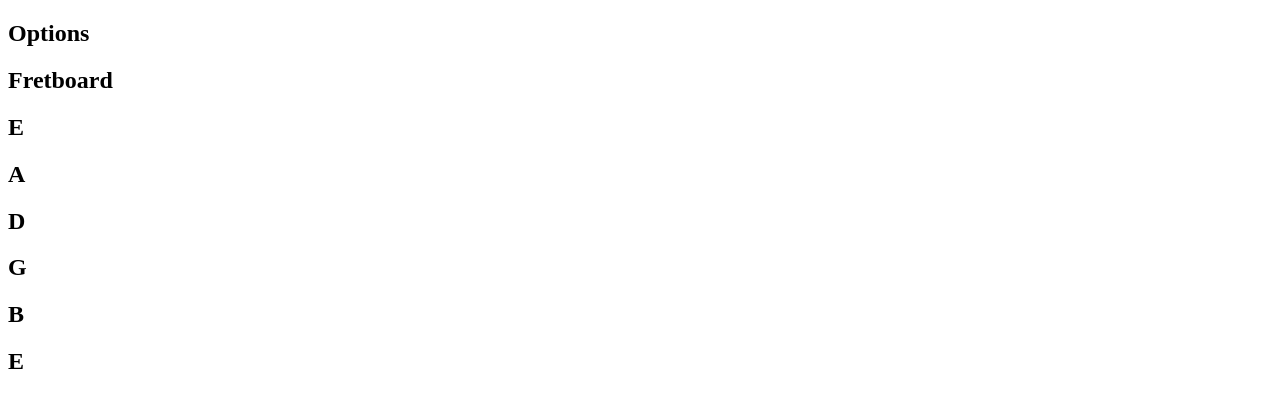
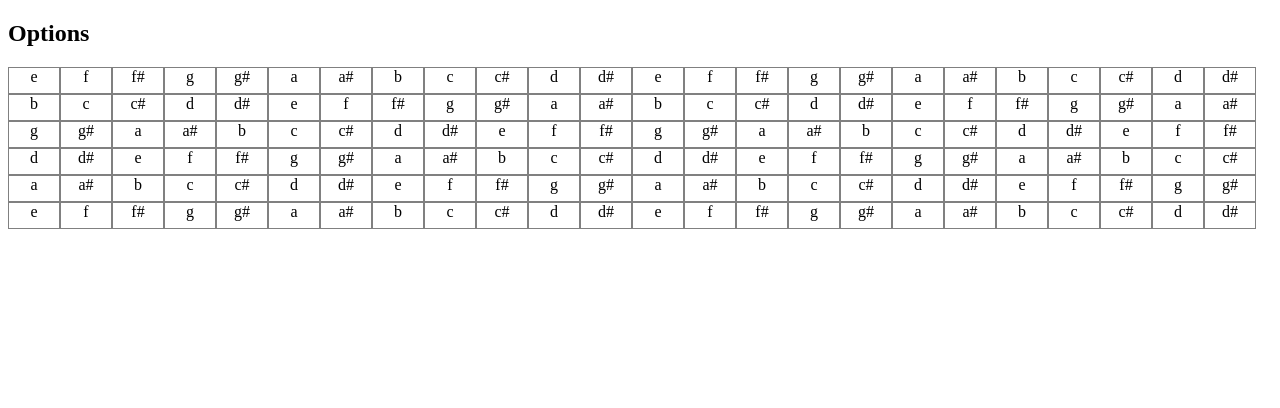
Before and after one commit to kodemonki/react-fretboard, a React app: page / in a window 1280 px wide. Built offline with nearby package versions, Linux system fonts and the light colour scheme.

Commit message:
basi fretboard in place

```diff
--- /dev/null
+++ b/src/js/components/Fret.js
@@ -0,0 +1,21 @@
+import React from "react";
+
+/*
+0:a 1:a# 2:b 3:c 4:c# 5:d 6:d# 7:e 8:f 9:f# 10:g 11:g#
+*/
+
+export default class Fret extends React.Component {
+  constructor(props){
+    super(props);
+  }
+  getNote(num){
+    const valueArray=['a','a#','b','c','c#','d','d#','e','f','f#','g','g#'];
+    return valueArray[num];
+  }
+  render() {
+
+    return <div className="fret">
+             {this.getNote(this.props.note)}
+           </div>;
+  }
+}
--- /dev/null
+++ b/src/js/components/FretLabels.js
@@ -0,0 +1,12 @@
+import React from "react";
+
+export default class FretLabels extends React.Component {
+  constructor(){
+    super();
+  }
+  render() {
+    return <div>
+
+           </div>;
+  }
+}
--- a/src/js/components/Fretboard.js
+++ b/src/js/components/Fretboard.js
@@ -2,10 +2,12 @@ import React from "react";
 
 import String from "./String";
 
-export default class Fretboard extends React.Component {
+export default class FretBoard extends React.Component {
+  constructor(){
+    super();
+  }
   render() {
     return <div>
-             <h1>Fretboard</h1>
              {this.props.guitar.strings.map((note, index) => {
                return <String key={index} baseNote={note}/>;
              })}
--- a/src/js/components/Layout.js
+++ b/src/js/components/Layout.js
@@ -1,22 +1,28 @@
 import React from "react";
 
 import Options from "./Options";
-import Fretboard from "./Fretboard";
+import FretLabels from "./FretLabels";
+import FretBoard from "./FretBoard";
+
+/*
+0:a 1:a# 2:b 3:c 4:c# 5:d 6:d# 7:e 8:f 9:f# 10:g 11:g#
+*/
 
 export default class Layout extends React.Component {
+
   constructor(){
     super();
     this.state = {
       guitar: {
-        strings:['E','A','D','G','B','E'],
-        octaves:2
+        strings:[7,2,10,5,0,7]
       }
     }
   }
   render() {
     return <div>
              <Options guitar={this.state.guitar}/>
-             <Fretboard guitar={this.state.guitar}/>
+             <FretLabels guitar={this.state.guitar}/>
+             <FretBoard guitar={this.state.guitar}/>
            </div>;
   }
 }
--- a/src/js/components/String.js
+++ b/src/js/components/String.js
@@ -1,9 +1,27 @@
 import React from "react";
 
+import Fret from "./Fret";
+
 export default class String extends React.Component {
+  constructor(props){
+    super(props);
+  }
+  getFrets(note){
+    const semitones = 24;
+    const octave = 12;
+    var frets = [];
+    for (var i = 0; i < semitones; i++) {
+      var tone = this.props.baseNote+i;
+      while(tone >= octave){
+        tone -= octave;
+      }
+      frets.push(<Fret note={tone} key={i} />);
+    }
+    return frets;
+  }
   render() {
     return <div>
-             <h2>{this.props.baseNote}</h2>
+             {this.getFrets(this.props.baseNote)}
            </div>;
   }
 }
--- a/src/styles/appStyles.scss
+++ b/src/styles/appStyles.scss
@@ -8,3 +8,11 @@ body {
       color: $themeColor-Dark
   }
 }
+
+.fret {
+  display: inline-block;
+  border: 1px grey solid;
+  min-width: 50px;
+  min-height: 25px;
+  text-align: center;
+}
```
